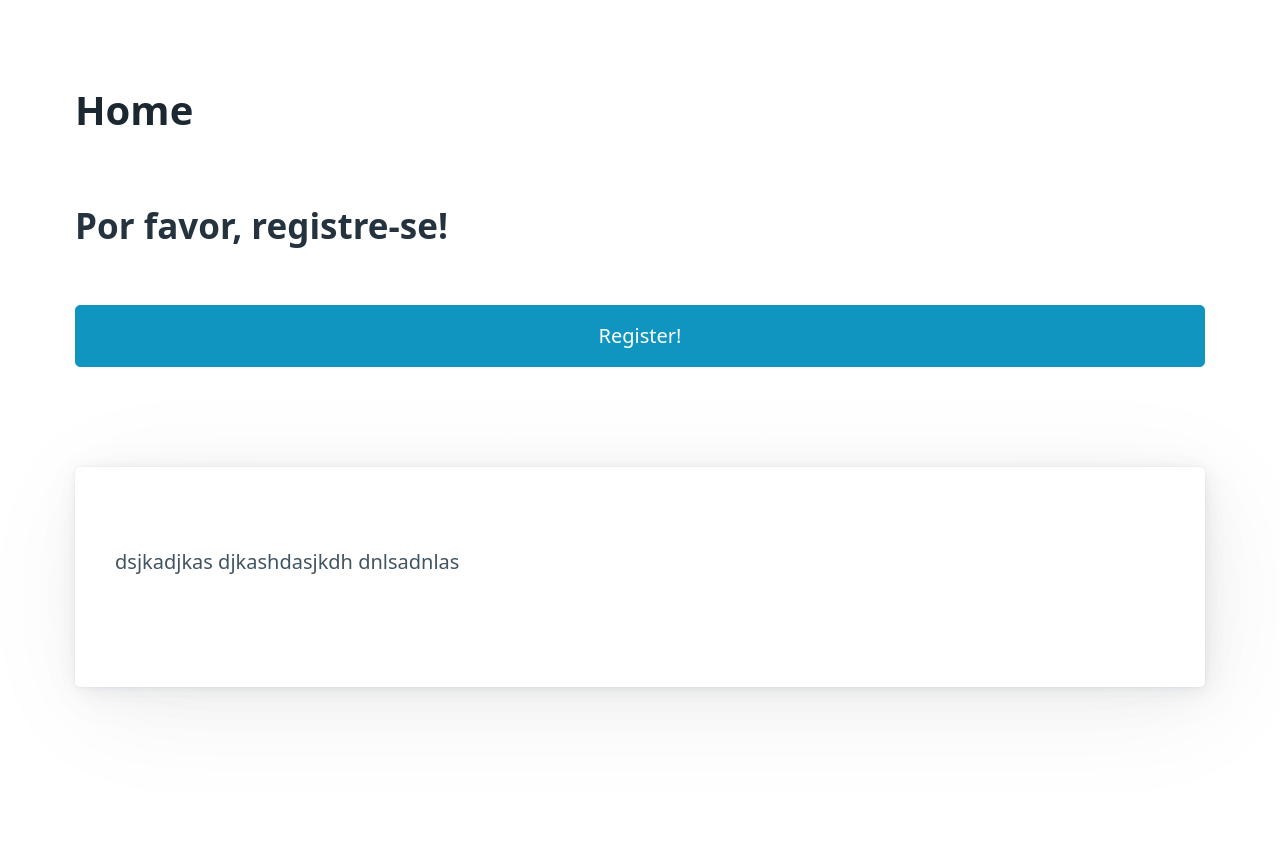
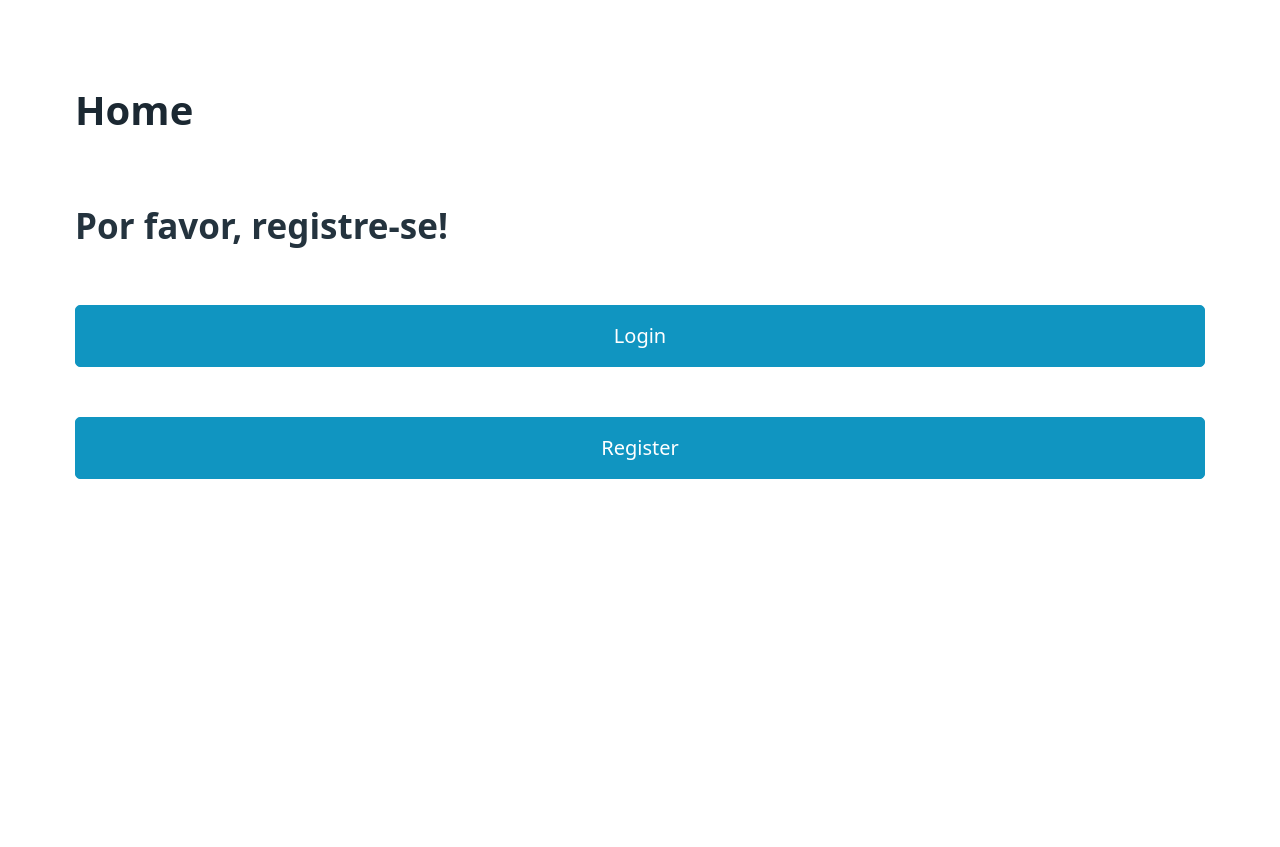
Before and after one commit to JordHisu/DjangoWebApp, a Django app: page / in a window 1280 px wide. After the commit the page ends 479 px from the top, so only its background shows below. Run offline with Django 4.2, Linux system fonts and the light colour scheme.

Commit message:
Added login form on template

```diff
--- a/templates/base.html
+++ b/templates/base.html
@@ -15,15 +15,9 @@
 <body class="container">
 {#    <header></header>#}
     <main>
-        <section id="batata">
+        <section id="main">
             <h1>{% block body_title %}{% endblock %}</h1>
             {% block body %}{% endblock %}
-
-            <article>
-                <p>dsjkadjkas
-                djkashdasjkdh
-                dnlsadnlas</p>
-            </article>
 
             {% if messages %}
                 {% for message in messages %}
--- a/templates/home.html
+++ b/templates/home.html
@@ -6,9 +6,14 @@
 
     <h2>Por favor, registre-se!</h2>
 
+    <form action={% url "player:login" %}>
+        {% csrf_token %}
+        <input type="submit" value="Login">
+    </form>
+
     <form action={% url "player:create" %}>
         {% csrf_token %}
-        <input type="submit" value="Register!">
+        <input type="submit" value="Register">
     </form>
 
 {% endblock %}
```
